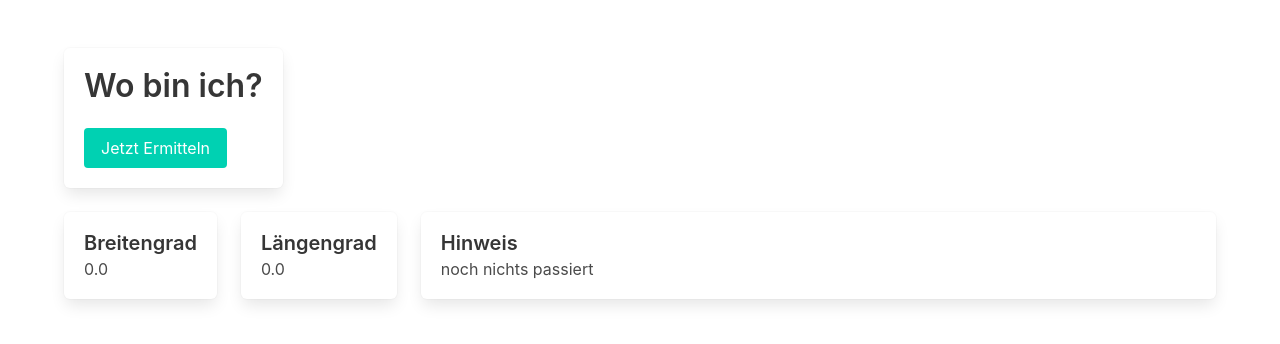
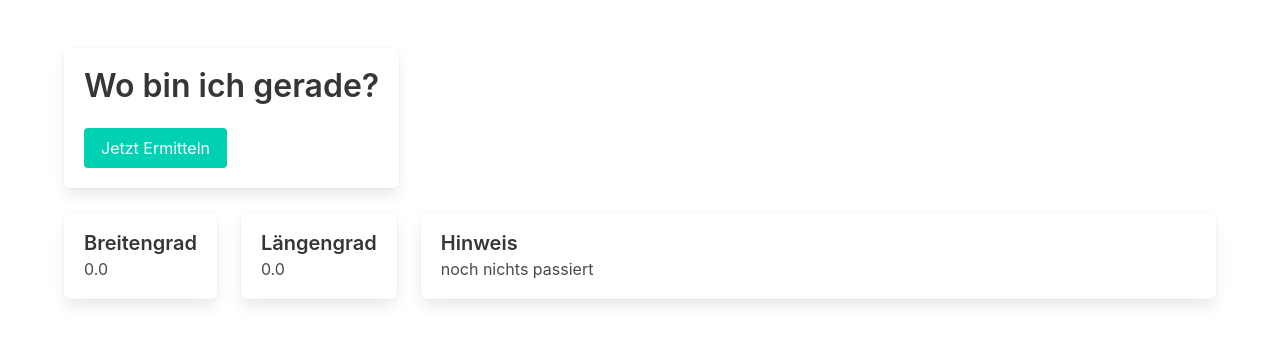
Before and after one commit to StBran0912/geolocation, a website: page public/index.html in a window 1280 px wide. Drawn offline with nearby package versions, Linux system fonts and the light colour scheme.

Commit message:
Titel geändert

```diff
--- a/public/index.html
+++ b/public/index.html
@@ -17,7 +17,7 @@
         <div class="columns">
           <div class="column is-narrow">
             <div class="box">
-              <h1 class="title is-3">Wo bin ich?</h1>
+              <h1 class="title is-3">Wo bin ich gerade?</h1>
               <button class="button is-primary" id="btnstart">
                 Jetzt Ermitteln
               </button>
```
